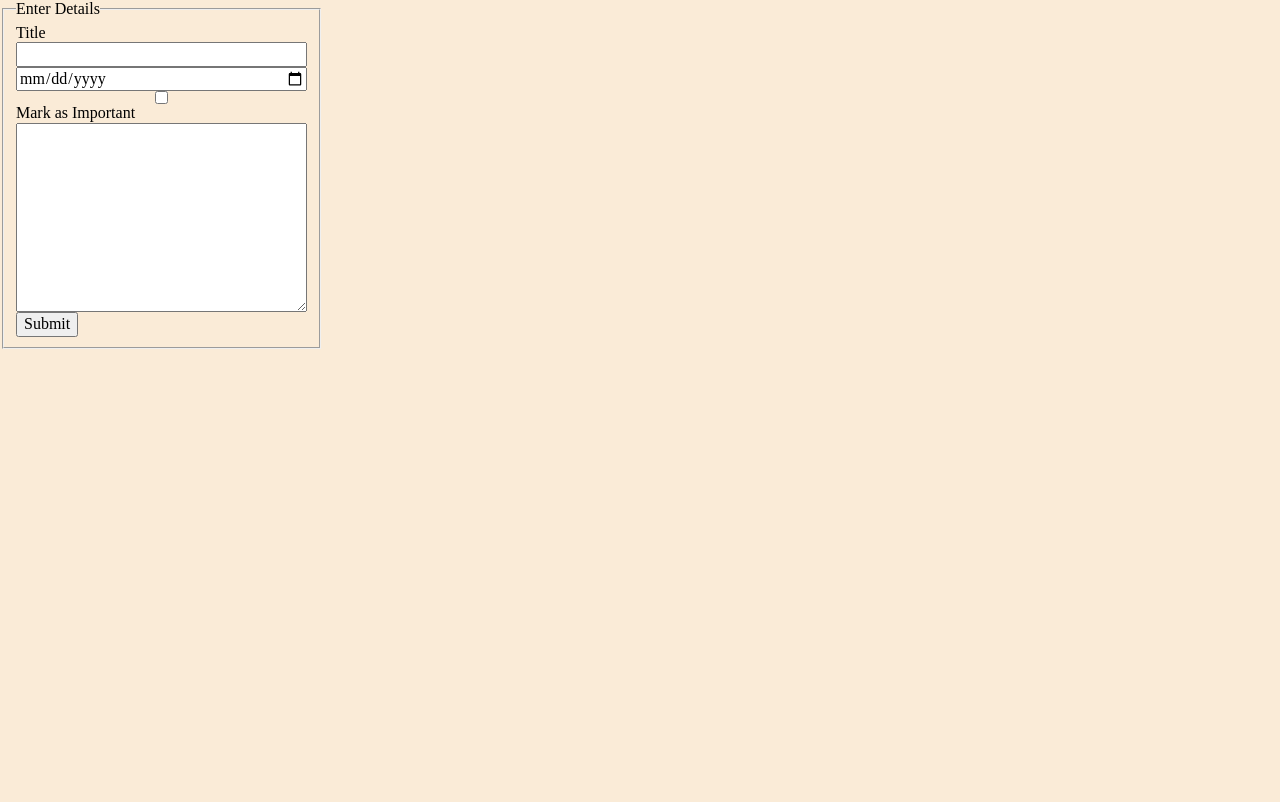
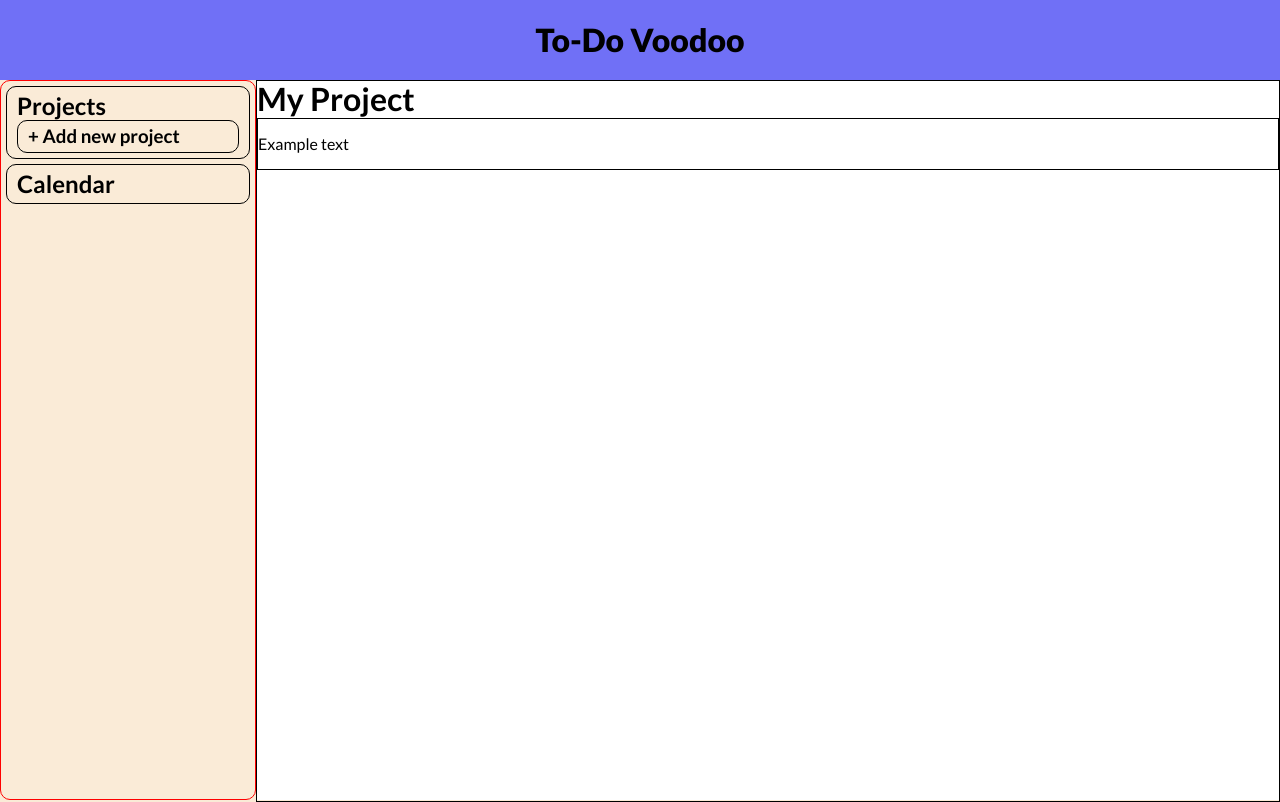
Before and after one commit to syfq-isml/odin-todo, a website built with webpack: page src/template.html in a window 1280 px wide. Built offline with nearby package versions, Linux system fonts and the light colour scheme.

Commit message:
start designing UI

```diff
--- a/src/index.js
+++ b/src/index.js
@@ -1,20 +1,27 @@
 import '../node_modules/normalize.css/normalize.css';
 import './styles/style.css';
 
-import { folderFactory, toDoFactory } from './todomechanism';
+import { folderController, folderFactory, toDoFactory } from './todomechanism';
 
 const toDoDetailsForm = document.querySelector('#toDoDetails');
 const toDoDetailsBtn = document.querySelector('#toDoDetailsBtn');
 
 toDoDetailsBtn.addEventListener('click', handleDetailsClick);
 
-let folder1 = folderFactory('MAIN');
+let defaultFolder = folderFactory('My Projects');
+
+// initialize default folder on first visit
+if (folderController.mainAppArray.length === 0) {
+    folderController.addFolderIntoArray(defaultFolder);
+    console.log(folderController.mainAppArray);
+}
 
 function handleDetailsClick(e) {
     e.preventDefault();
 
     // make new todo and add into array
     const newToDo = toDoFactory(toDoDetailsForm.title.value, toDoDetailsForm.description.value, toDoDetailsForm.dueDate.value, toDoDetailsForm.priority.checked);
-    folder1.addToDoIntoFolder(newToDo);
-    console.log(folder1.toDoArray);
+    defaultFolder.addToDoIntoFolder(newToDo);
+    console.log(defaultFolder.toDoArray);
+    console.log(folderController.mainAppArray);
 }
--- a/src/styles/style.css
+++ b/src/styles/style.css
@@ -1,12 +1,71 @@
+@import url('https://fonts.googleapis.com/css2?family=Lato:ital,wght@0,100;0,300;0,400;0,700;0,900;1,100;1,300;1,400;1,700;1,900&display=swap');
+
 body {
+    font-family: 'Lato', sans-serif;
     background-color: antiquewhite;
 }
 
-div {
-    width: 200px;
+h1, h2, h3 {
+    padding: 0;
+    margin: 0;
 }
 
-form {
+#page-wrapper {
+    min-height: 100vh;
+
+    display: grid;
+    grid-template-rows: 1fr 9fr;
+}
+
+header {
+    background-color: rgb(112, 112, 246);
+
+
+    display: flex;
+    justify-content: center;
+    align-items: center;
+}
+
+header > h1 {
+    font-weight: 900;
+}
+
+
+
+main {
+    display: grid;
+    grid-template-columns: 1fr 4fr;
+}
+
+#sidebar {
+    border-radius: 10px;
+    border: 1px solid red;
+    padding: 5px;
+
     display: flex;
     flex-direction: column;
+    gap: 5px;
 }
+
+.wrapper,
+#projects-wrapper {
+    border: 1px solid black;
+    border-radius: inherit;
+
+    padding: 5px 10px;
+}
+
+
+
+#display-section {
+    background-color: white;
+}
+
+#display-section > div {
+    border: 1px solid black;
+    height: 100%;
+}
+
+.todo-box {
+    border: 1px solid black;
+}
--- a/src/template.html
+++ b/src/template.html
@@ -7,8 +7,40 @@
     <title><%= htmlWebpackPlugin.options.title %></title>
 </head>
 <body>
-    <main>
-        <div>
+
+    <div id="page-wrapper">
+        <header>
+            <h1>To-Do Voodoo</h1>
+        </header>
+        <main>
+            <div id="sidebar">
+                <div class="wrapper">
+                    <h2>Projects</h2>
+                    <div id="projects-wrapper">
+                        <h3>+ Add new project</h3>
+                    </div>
+                </div>
+                <div class="wrapper">
+                    <h2>Calendar</h2>
+                </div>
+            </div>
+            <div id="display-section">
+                <div>
+                    <h1>My Project</h1>
+                    <div>
+                        <div class="todo-box">
+                            <p>Example text</p>
+                        </div>
+                    </div>
+                </div>
+            </div>
+        </main>
+    </div>
+</body>
+</html>
+
+
+<!-- <div>
             <fieldset>
                 <legend>Enter Details</legend>
                 <form id="toDoDetails">
@@ -19,7 +51,4 @@
                 </form>
                 <button type="submit" form="toDoDetails" id="toDoDetailsBtn">Submit</button>
             </fieldset>
-        </div>
-    </main>
-</body>
-</html>
+        </div> -->
--- a/src/todomechanism.js
+++ b/src/todomechanism.js
@@ -1,12 +1,18 @@
-let mainAppArray = [];
+const folderController = (function(){
+    let mainAppArray = [];
 
-const rearrangeFolderOrder = function() {
+    const rearrangeFolderOrder = function() {
 
-}
+    }
 
-const addFolderIntoArray = function(folderObj) {
-    mainAppArray.push(folderObj);
-}
+    const addFolderIntoArray = (folderObj) => {
+        mainAppArray.push(folderObj);
+    }
+
+    return {
+        mainAppArray, addFolderIntoArray
+    };
+})();
 
 const folderFactory = function(name) {
     let _name = name;
@@ -77,4 +83,4 @@ const toDoFactory = function(title, description, dueDate, priority) {
     }
 }
 
-export { folderFactory, toDoFactory };
+export { folderController, folderFactory, toDoFactory };
```
